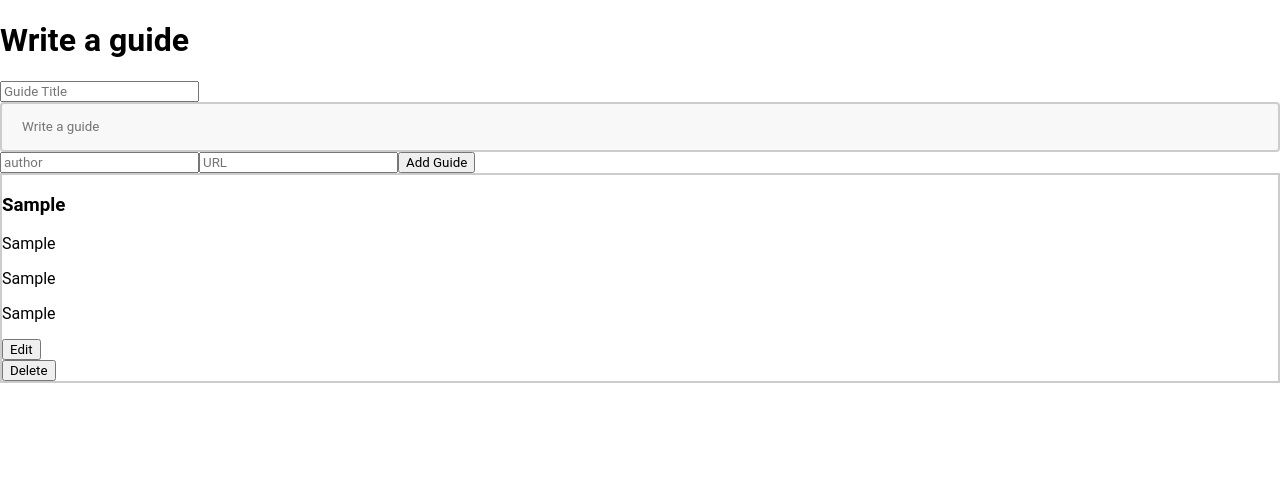
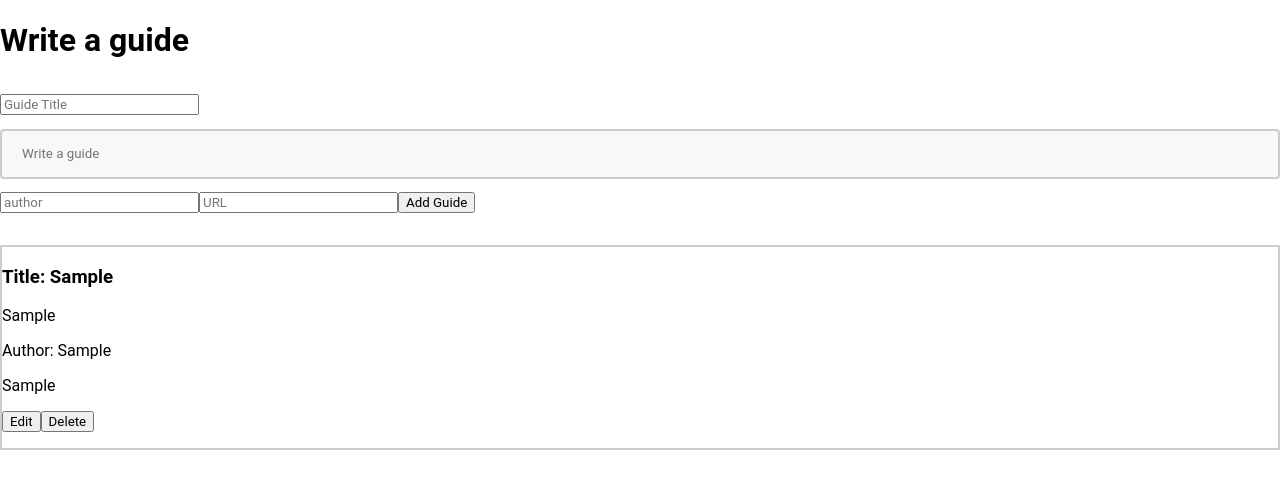
Before and after one commit to victorP0/GuideApp, a React (Create React App) app: page / in a window 1280 px wide. Both pictures are taken after typing "Sample", "Sample", "Sample", "Sample" into the empty fields and a click on the button "Add Guide". Shown: the top 488 px of the page. Built offline with nearby package versions, Linux system fonts and the light colour scheme.

Commit message:
fixed edit

```diff
--- a/src/components/EditGuide.js
+++ b/src/components/EditGuide.js
@@ -7,20 +7,20 @@ export default function EditGuide({ guide }) {
   const [title, setTitle] = useState(guide.title);
   const [text, setText] = useState(guide.text);
   const [guides, setGuides] = useContext(GuidesContext);
+  const [url, setURL] = useState("");
 
   const handleEdit = (e) => {
     e.preventDefault();
 
-
-    for(let i=0; i<guides.length; i++) {
-      if(guides[i].id === guide.id) {
+    for (let i = 0; i < guides.length; i++) {
+      if (guides[i].id === guide.id) {
         guides[i].title = title;
         guides[i].text = text;
+        guides[i].url = url;
       }
     }
     console.log(guides);
-    setGuides(guides);
-    //setGuides([...guides.filter(e=>e.id !== guide.id), {guide.id, title, text, }])
+    setGuides([...guides]);
   };
 
   function openModal() {
@@ -41,7 +41,7 @@ export default function EditGuide({ guide }) {
       >
         <h2>Edit Guide</h2>
         <form className="edit-form">
-          <input
+          Title: <input
             type="text"
             value={title}
             onChange={(e) => setTitle(e.target.value)}
@@ -52,7 +52,13 @@ export default function EditGuide({ guide }) {
             className="guide-text"
             onChange={(e) => setText(e.target.value)}
           />
-          <button onClick = {handleEdit}>Submit</button>
+          <input
+            type="text"
+            value={url}
+            className="guide-url"
+            onChange={(e) => setURL(e.target.value)}
+          />
+          <button onClick={handleEdit}>Submit</button>
         </form>
         <button onClick={closeModal}>close</button>
       </Modal>
--- a/src/components/Guide.js
+++ b/src/components/Guide.js
@@ -1,29 +1,26 @@
 import React, { useContext } from "react";
 import { GuidesContext } from "../Context";
-import EditGuide from './EditGuide';
+import EditGuide from "./EditGuide";
 
 function Guide({ title, text, author, url, guide }) {
+  const [guides, setGuides] = useContext(GuidesContext);
 
-    const [guides, setGuides] = useContext(GuidesContext);
+  const handleDeleteGuide = () => {
+    setGuides([...guides.filter((e) => e.id !== guide.id)]);
+  };
 
-    const handleDeleteGuide = () => {
-      setGuides([...guides.filter((e) => e.id !== guide.id)]);
-    };
-
-    const handleEditGuide = () => {
-
-
-      };
+  const handleEditGuide = () => {};
 
   return (
     <div className="guide-item">
-      <h3 className="guide-item-title">{title}</h3>
+      <h3 className="guide-item-title">Title: {title}</h3>
       <p className="guide-item-text">{text}</p>
-      <p className="guide-item-author">{author}</p>
+      <p className="guide-item-author">Author: {author}</p>
       <p className="guide-item-url">{url}</p>
-    <EditGuide guide ={guide}/>
-      {/* <button onClick = {handleEditGuide}> Edit</button> */}
-      <button onClick = {handleDeleteGuide}> Delete</button>
+      <div className="guide-item-buttons">
+      <EditGuide guide={guide} />
+      <button className="delete-button" onClick={handleDeleteGuide}> Delete</button>
+      </div>
     </div>
   );
 }
--- a/src/components/GuideList.js
+++ b/src/components/GuideList.js
@@ -18,7 +18,6 @@ function GuideList() {
             url={guide["url"]}
             key={guide.id}
             guide= {guide}
-            // handleDeleteGuide = {handleDeleteGuide}
           />
         );
       })}
--- a/src/index.css
+++ b/src/index.css
@@ -23,3 +23,21 @@ code {
   font-family: source-code-pro, Menlo, Monaco, Consolas, "Courier New",
     monospace;
 }
+
+.guide-form input{
+  margin-top: 1em
+}
+
+.guide-container {
+  margin-top: 2rem;
+}
+
+.guide-item {
+  margin-top: 1rem;
+  padding-bottom: 1rem;
+}
+
+.guide-item-buttons{
+display: flex;
+align-content: space-between;
+}
```
Also changed, not shown: 1 other file (tests, documents, lock files or other folders).
